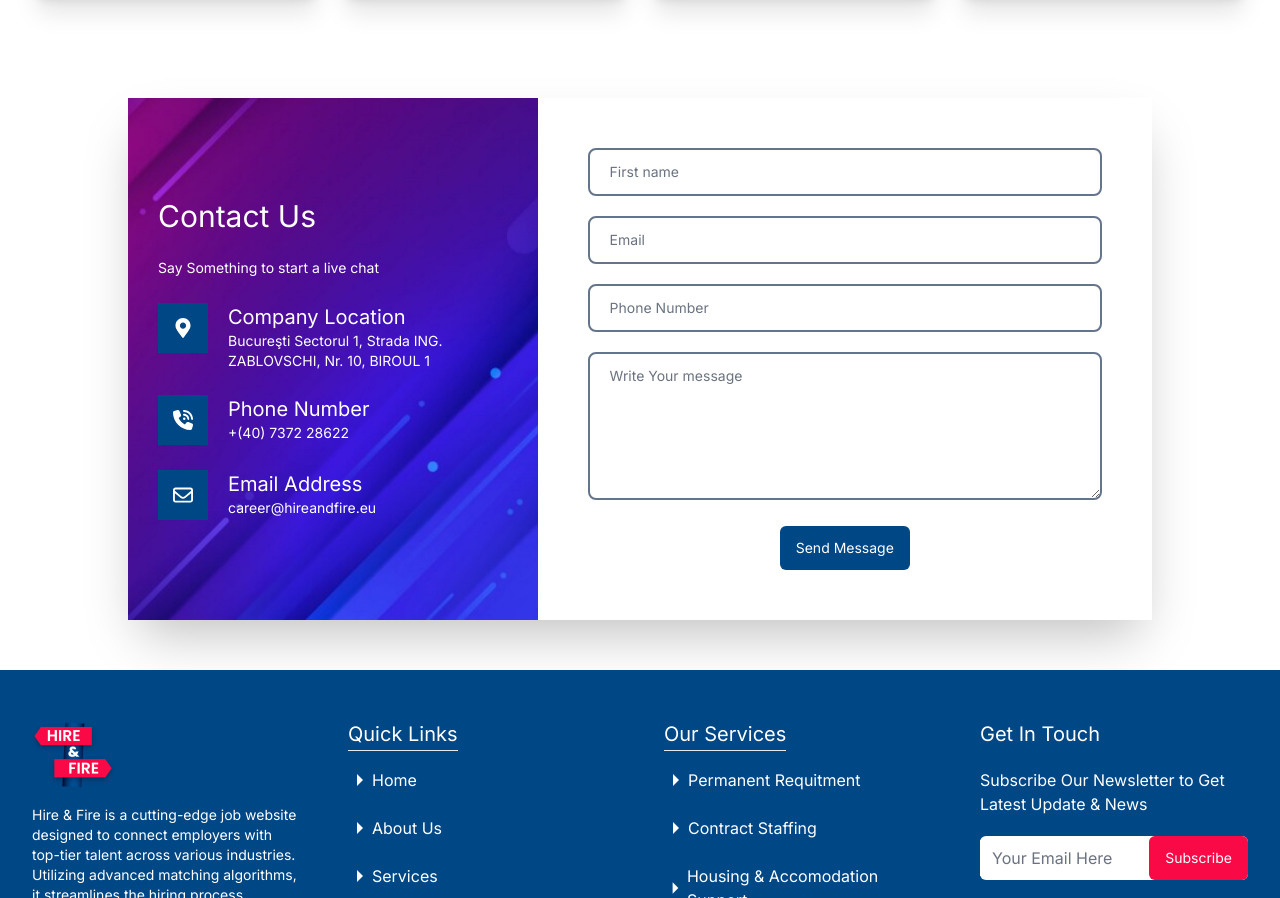
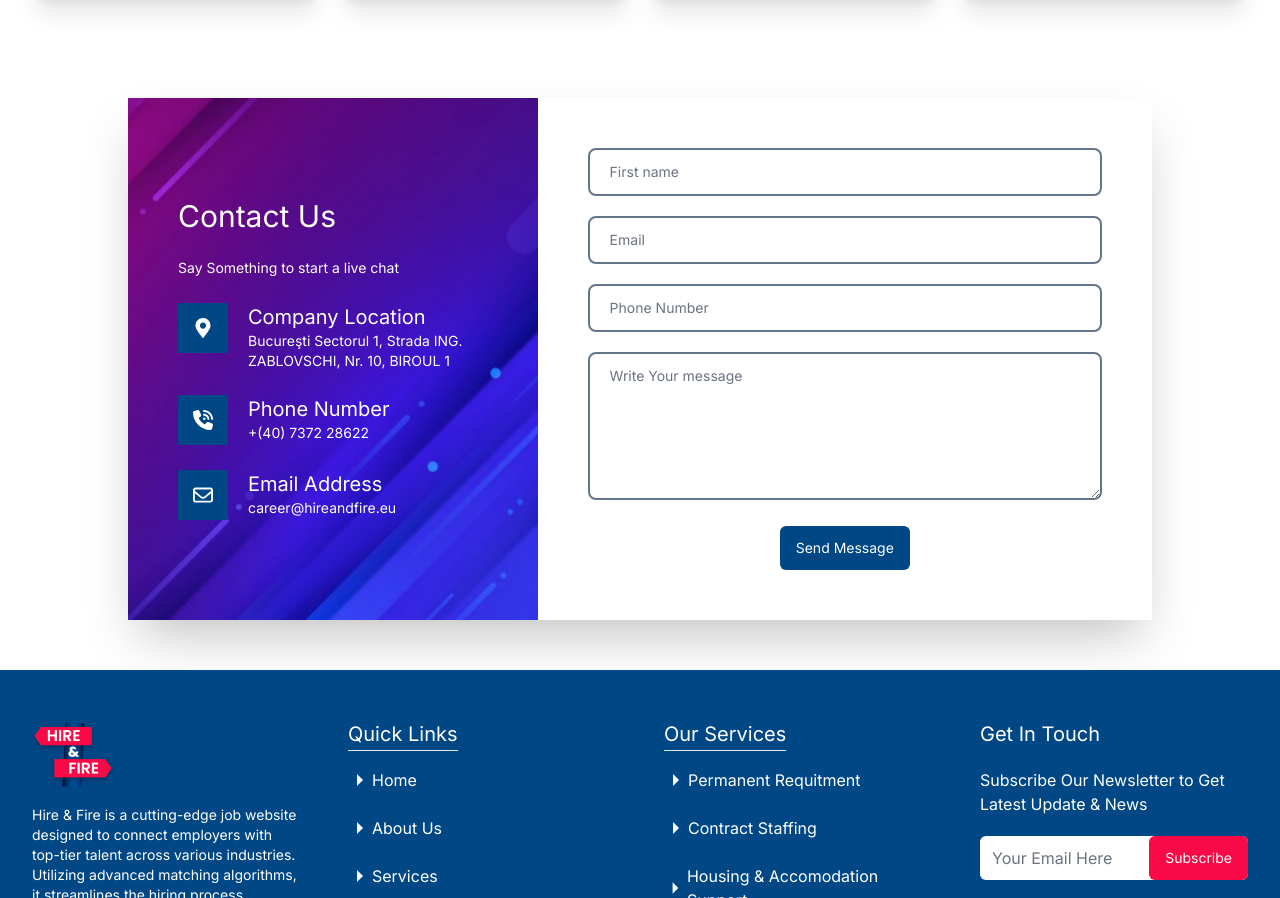
Before and after one commit to NabinIslam/hire-and-fire-frontend, a Next.js app: page / in a window 1280 px wide. Shown: the part 2233-3131 px from the top of the page. Built offline with nearby package versions, Linux system fonts and the light colour scheme.

Commit message:
little adjustment

```diff
--- a/src/components/ContactUs.jsx
+++ b/src/components/ContactUs.jsx
@@ -8,7 +8,7 @@ const ContactUs = () => {
     <section className="py-[50px]">
       <div className="container">
         <div className="max-w-5xl mx-auto flex flex-col lg:flex-row shadow-2xl">
-          <div className="px-[30px] py-[30px] lg:py-[100px] basis-[40%] bg-contact-bg text-white bg-cover bg-no-repeat bg-center flex flex-col justify-between gap-5">
+          <div className="px-[30px] py-[30px] lg:px-[50px] lg:py-[100px] basis-[40%] bg-contact-bg text-white bg-cover bg-no-repeat bg-center flex flex-col justify-between gap-5">
             <h4 className="text-3xl">Contact Us</h4>
             <p className="text-sm">Say Something to start a live chat</p>
             <div className="flex gap-5">
```
